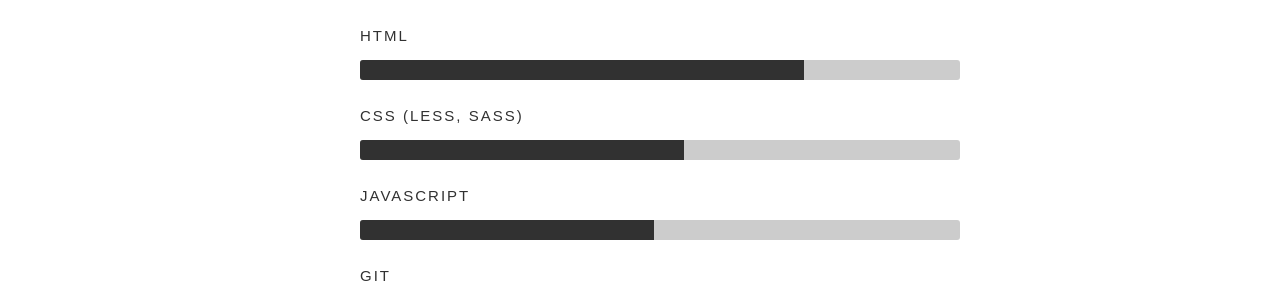
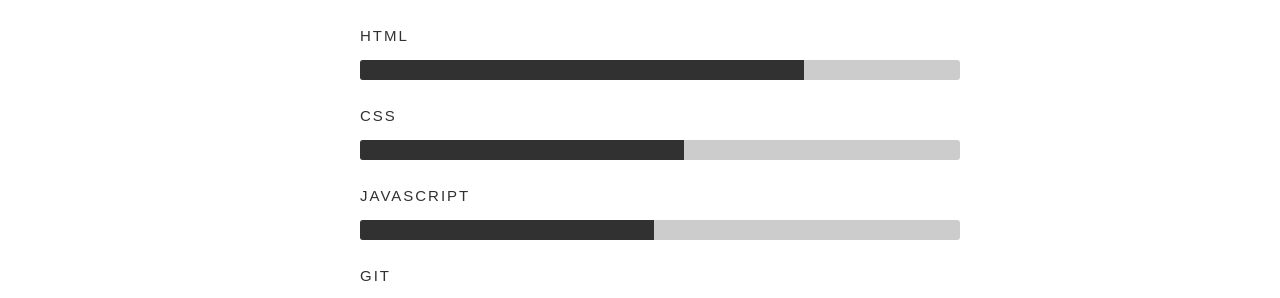
Before and after one commit to felipesousa/universal, a Jekyll site: the page built from sobre/index.md, in a window 1280 px wide. Shown: the part 988-1286 px from the top of the page. Built offline with Jekyll 4.4.1, drawn with Linux system fonts in a browser that asks for light colours; nearby versions of some CDN libraries.

Commit message:
Update index.md

```diff
--- a/sobre/index.md
+++ b/sobre/index.md
@@ -29,7 +29,7 @@ De alguma forma eu queria ser grato, manter uma linhagem eu diria e ao mesmo tem
 <div class="bars">
     <ul class="skills">
         <li><span style="width: 70%" class="bar-expand"></span><em>HTML </em></li>
-        <li><span style="width: 50%" class="bar-expand"></span><em>CSS (LESS, SASS)</em></li>
+        <li><span style="width: 50%" class="bar-expand"></span><em>CSS</em></li>
         <li><span style="width: 45%" class="bar-expand"></span><em>JavaScript </em></li>
         <li><span style="width: 50%" class="bar-expand"></span><em>Git </em></li>
         <li><span style="width: 50%" class="bar-expand"></span><em>Gulp.js</em></li>
```
